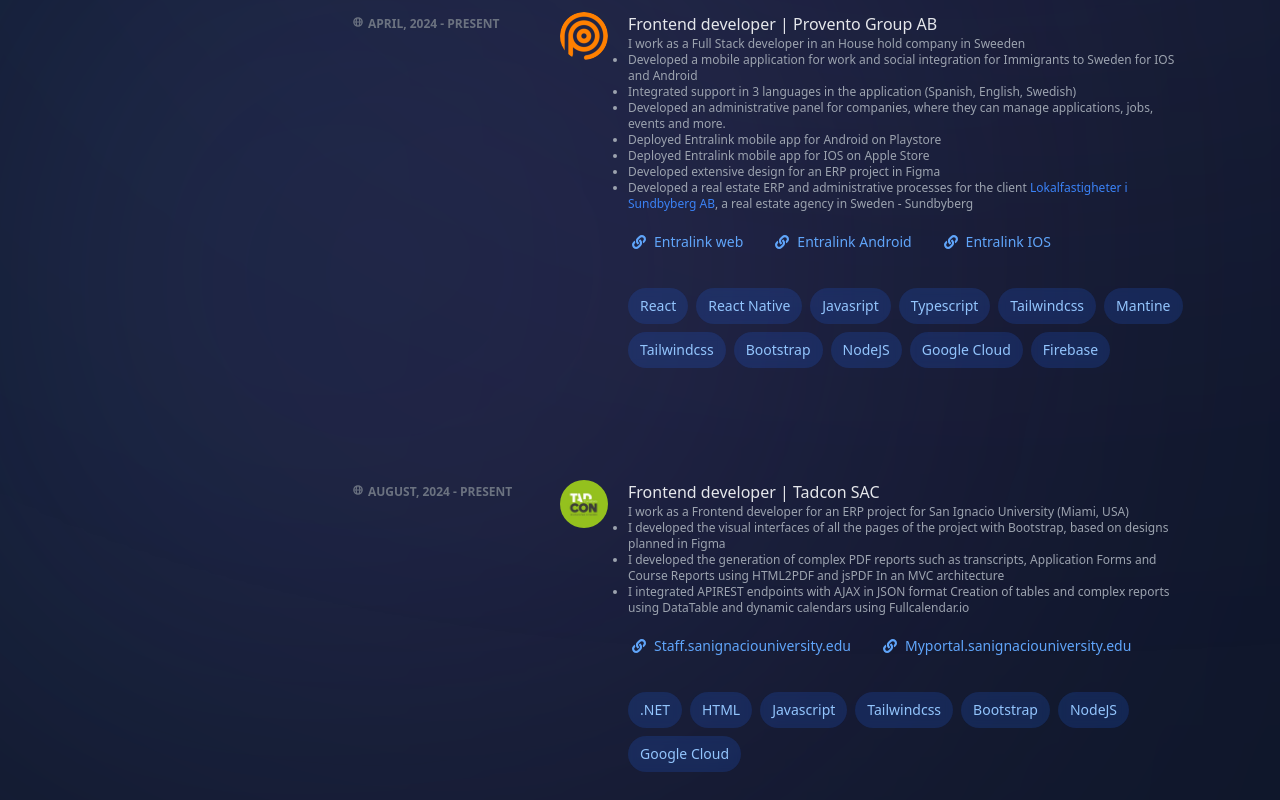
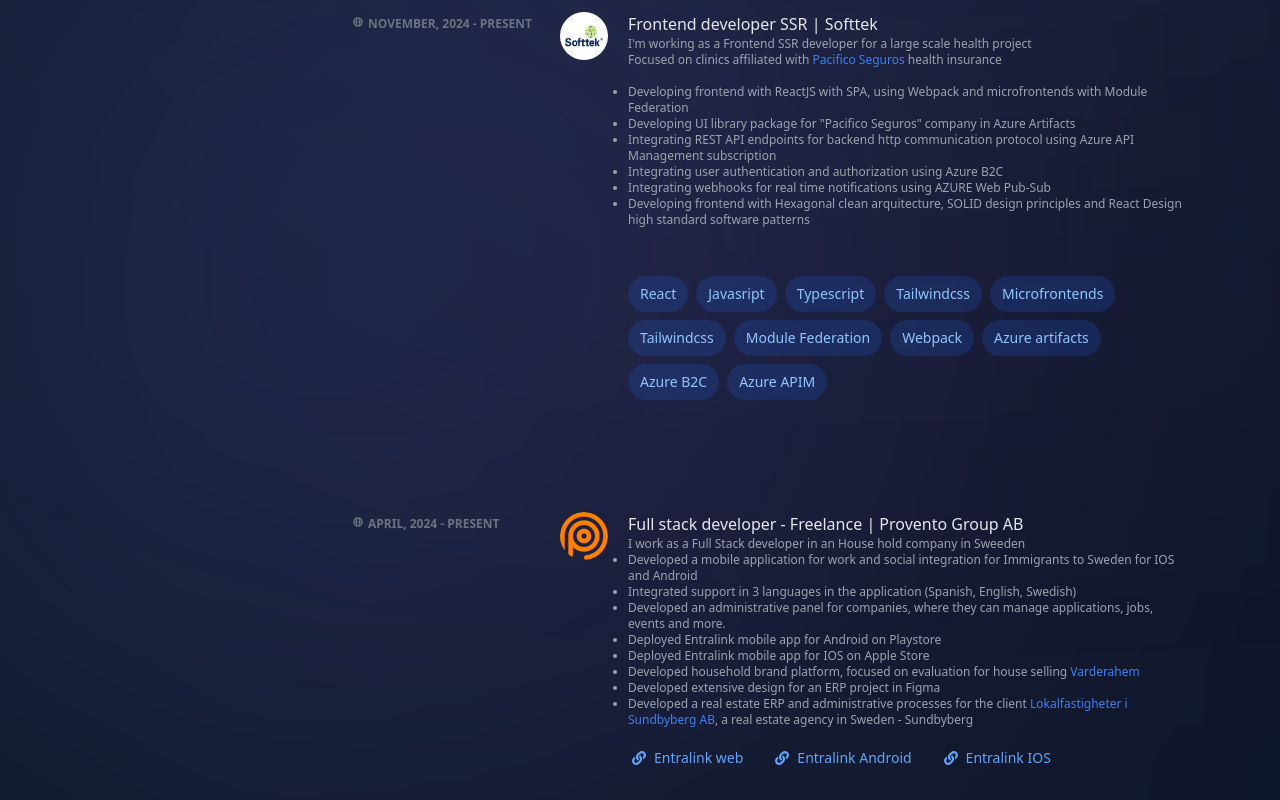
Before and after one commit to GodoyMS/portafolio-nextjs, a Next.js app: page /about in a window 1280 px wide. Shown: the part 2280-3080 px from the top of the page. Built offline with nearby package versions, Linux system fonts and the light colour scheme.

Commit message:
added workexp

```diff
--- a/src/components/WorkExperienceBlock/WorkExperienceBlock.jsx
+++ b/src/components/WorkExperienceBlock/WorkExperienceBlock.jsx
@@ -3,40 +3,118 @@
 import Link from "next/link";
 import React, { useState } from "react";
 import { FaLink } from "react-icons/fa";
+import { v4 as uuidv4 } from "uuid";
 
 const WorkExperienceBlock = () => {
   const info = [
     {
+      id: 8,
+      title: "Softtek",
+      image: "/images/work/softtek.webp",
+      job: "Frontend developer SSR",
+      details: (
+        <p>
+          I'm working as a Frontend SSR developer for a large scale health project
+          <br/>
+          Focused on clinics affiliated with{" "}
+          <a
+            href="https://www.pacifico.com.pe"
+            className=" hover:underline text-blue-500"
+            rel="noopener"
+          >
+            Pacifico Seguros
+          </a> health insurance
+          <ul className="list-disc mt-4">
+            <li>
+              Developing frontend with ReactJS with SPA, using Webpack and microfrontends with Module Federation
+            </li>
+            <li>
+              Developing UI library package for "Pacifico Seguros" company in Azure Artifacts
+            </li>
+
+            <li>
+              Integrating REST API endpoints for backend http communication protocol using Azure API Management subscription
+            </li>
+            <li>
+              Integrating user authentication and authorization using Azure B2C
+            </li>
+            <li>
+              Integrating webhooks for real time notifications using AZURE Web Pub-Sub
+            </li>
+            <li>
+              Developing frontend with Hexagonal clean arquitecture, SOLID design principles and React Design high standard software patterns
+            </li>
+          </ul>
+        </p>
+      ),
+      date: "November, 2024 - Present",
+      url: "https://softtek.com",
+      links: [],
+      skills: [
+        { id: 1, name: "React" },
+        { id: 3, name: "Javasript" },
+        { id: 4, name: "Typescript" },
+        { id: 5, name: "Tailwindcss" },
+        { id: 6, name: "Microfrontends" },
+        { id: 7, name: "Tailwindcss" },
+        { id: 8, name: "Module Federation" },
+        { id: 9, name: "Webpack" },
+        { id: 10, name: "Azure artifacts" },
+        { id: 11, name: "Azure B2C" },
+        { id: 11, name: "Azure APIM" },
+
+      ],
+    },
+    {
       id: 7,
       title: "Provento Group AB",
       image: "/images/work/provento.png",
-      job: "Frontend developer",
+      job: "Full stack developer - Freelance",
       details: (
         <p>
           I work as a Full Stack developer in an House hold company in Sweeden
           <ul className="list-disc">
-          <li>Developed a mobile application for work and social integration for Immigrants to Sweden for IOS and Android
-          </li>
-          <li>Integrated support in 3 languages in the application (Spanish, English, Swedish)
-          </li>
-          <li>Developed an administrative panel for companies, where they can manage applications, jobs, events and more.
+            <li>
+              Developed a mobile application for work and social integration for
+              Immigrants to Sweden for IOS and Android
             </li>
             <li>
-            Deployed Entralink mobile app for Android on Playstore
+              Integrated support in 3 languages in the application (Spanish,
+              English, Swedish)
             </li>
             <li>
-            Deployed Entralink mobile app for IOS on Apple Store
+              Developed an administrative panel for companies, where they can
+              manage applications, jobs, events and more.
             </li>
+            <li>Deployed Entralink mobile app for Android on Playstore</li>
+            <li>Deployed Entralink mobile app for IOS on Apple Store</li>
             <li>
-            Developed extensive design for an ERP project in Figma
+              Developed household brand platform, focused on evaluation for
+              house selling
+              <a
+                href="https://www.varderahem.se/"
+                className=" hover:underline text-blue-500"
+                rel="noopener"
+              >
+                {" "}
+                Varderahem
+              </a>
             </li>
+
+            <li>Developed extensive design for an ERP project in Figma</li>
             <li>
-          Developed a real estate ERP and administrative processes for the client <a  href="https://lokalfastigheter.se" className=" hover:underline text-blue-500" rel="noopener">Lokalfastigheter i Sundbyberg AB</a>, a real
-        estate agency in Sweden - Sundbyberg
-
+              Developed a real estate ERP and administrative processes for the
+              client{" "}
+              <a
+                href="https://lokalfastigheter.se"
+                className=" hover:underline text-blue-500"
+                rel="noopener"
+              >
+                Lokalfastigheter i Sundbyberg AB
+              </a>
+              , a real estate agency in Sweden - Sundbyberg
             </li>
           </ul>
-
         </p>
       ),
       date: "April, 2024 - Present",
@@ -45,18 +123,23 @@
         {
           id: 1,
           name: "Entralink web",
-          link: "https://entralink.se"
+          link: "https://entralink.se",
         },
         {
-          id:2,
-          name:"Entralink Android",
-          link:"https://play.google.com/store/apps/details?id=com.provento.asylum"
-        },{
-          id:3,
-          name:"Entralink IOS",
-          link:"https://apps.apple.com/us/app/entralink/id6502832209?platform=iphone"
-        }
-
+          id: 2,
+          name: "Entralink Android",
+          link: "https://play.google.com/store/apps/details?id=com.provento.asylum",
+        },
+        {
+          id: 3,
+          name: "Entralink IOS",
+          link: "https://apps.apple.com/us/app/entralink/id6502832209?platform=iphone",
+        },
+        {
+          id: 4,
+          name: "Varderahem - Home evaluation broker",
+          link: "https://www.varderahem.se/",
+        },
       ],
       skills: [
         { id: 1, name: "React" },
@@ -70,9 +153,6 @@
         { id: 9, name: "NodeJS" },
         { id: 10, name: "Google Cloud" },
         { id: 11, name: "Firebase" },
-
-
-
       ],
     },
     {
@@ -82,31 +162,39 @@
       job: "Frontend developer",
       details: (
         <p>
-         I work as a Frontend developer for an ERP project for San Ignacio University (Miami, USA)
+          I work as a Frontend developer for an ERP project for San Ignacio
+          University (Miami, USA)
           <ul className="list-disc">
-          <li>I developed the visual interfaces of all the pages of the project with Bootstrap, based on designs planned in Figma</li>
-          <li>I developed the generation of complex PDF reports such as transcripts, Application Forms and Course Reports using
-          HTML2PDF and jsPDF In an MVC architecture</li>
-          <li>I integrated APIREST endpoints with AJAX in JSON format Creation of tables and complex reports using DataTable
-          and dynamic calendars using Fullcalendar.io</li>
+            <li>
+              I developed the visual interfaces of all the pages of the project
+              with Bootstrap, based on designs planned in Figma
+            </li>
+            <li>
+              I developed the generation of complex PDF reports such as
+              transcripts, Application Forms and Course Reports using HTML2PDF
+              and jsPDF In an MVC architecture
+            </li>
+            <li>
+              I integrated APIREST endpoints with AJAX in JSON format Creation
+              of tables and complex reports using DataTable and dynamic
+              calendars using Fullcalendar.io
+            </li>
           </ul>
-
         </p>
       ),
-      date: "August, 2024 - Present",
+      date: "August, 2024 - Nov, 2024",
       url: "https://www.tadcon.com.pe",
       links: [
         {
           id: 1,
           name: "Staff.sanignaciouniversity.edu",
-          link: "https://staff.sanignaciouniversity.edu"
+          link: "https://staff.sanignaciouniversity.edu",
         },
         {
-          id:2,
-          name:"Myportal.sanignaciouniversity.edu",
-          link:"https://myportal.sanignaciouniversity.edu"
-        }
-
+          id: 2,
+          name: "Myportal.sanignaciouniversity.edu",
+          link: "https://myportal.sanignaciouniversity.edu",
+        },
       ],
       skills: [
         { id: 12, name: ".NET" },
@@ -116,8 +204,6 @@
         { id: 25, name: "Bootstrap" },
         { id: 17, name: "NodeJS" },
         { id: 111, name: "Google Cloud" },
-
-
       ],
     },
     {
@@ -127,7 +213,8 @@
       job: "Frontend developer",
       details: (
         <p>
-         Developed the frontend of tech-education web applications platforms, focused on fast learning  and reading.
+          Developed the frontend of tech-education web applications platforms,
+          focused on fast learning and reading.
         </p>
       ),
       date: "Feb, 2024 - August, 2024",
@@ -136,33 +223,33 @@
         {
           id: 1,
           name: "lektorexecutive.softbelt.es",
-          link: "https://lektorexecutive.softbelt.es"
+          link: "https://lektorexecutive.softbelt.es",
         },
         {
-          id:2,
-          name:"Escueladesuperaprendizaje.com",
-          link:"https://escueladesuperaprendizaje.com"
+          id: 2,
+          name: "Escueladesuperaprendizaje.com",
+          link: "https://escueladesuperaprendizaje.com",
         },
         {
-          id:3,
-          name:"Brain-method.softbelt.es",
-          link:"https://brain-method.softbelt.es"
+          id: 3,
+          name: "Brain-method.softbelt.es",
+          link: "https://brain-method.softbelt.es",
         },
         {
-          id:4,
-          name:"cpia.pe",
-          link:"https://cpia.pe"
+          id: 4,
+          name: "cpia.pe",
+          link: "https://cpia.pe",
         },
         {
-          id:5,
-          name:"Lektorkids.com",
-          link:"https://www.lektorkids.com"
-        },{
-          id:6,
-          name:"Lektorhs.com",
-          link:"https://www.lektorhs.com"
-        }
-
+          id: 5,
+          name: "Lektorkids.com",
+          link: "https://www.lektorkids.com",
+        },
+        {
+          id: 6,
+          name: "Lektorhs.com",
+          link: "https://www.lektorhs.com",
+        },
       ],
       skills: [
         { id: 12, name: "React" },
@@ -173,8 +260,7 @@
         { id: 15, name: "Tailwindcss" },
         { id: 25, name: "Bootstrap" },
         { id: 17, name: "NodeJS" },
-        { id: 111, name: "Google Cloud" }
-
+        { id: 111, name: "Google Cloud" },
       ],
     },
     {
@@ -204,10 +290,9 @@
             href={"https://app.pupicat.com/"}
           >
             PupiCat
-          </Link>{" "},
-          as well as an admin dashboard for their owners wich helps them promote
-          and track their sales with partners and clients
-
+          </Link>{" "}
+          , as well as an admin dashboard for their owners wich helps them
+          promote and track their sales with partners and clients
         </p>
       ),
       date: "Setp, 2023 - Feb, 2024",
@@ -222,7 +307,7 @@
           id: 2,
           name: "Pupicat.com",
           link: "https://app.pupicat.com/",
-        }
+        },
       ],
       skills: [
         { id: 12, name: "React" },
@@ -235,8 +320,6 @@
         { id: 110, name: "Strapi" },
         { id: 111, name: "Google Cloud" },
         { id: 112, name: "Firebase" },
-
-
       ],
     },
     {
@@ -404,6 +487,8 @@
 
   const [currentItem, setCurrentItem] = useState("");
 
+  console.log(currentItem);
+
   return (
     <>
       <div className=" p-5 mt-4  max-w-4xl ml-auto rounded-lg relative  ">
@@ -516,7 +601,15 @@
                             : " "
                         }   font-medium text-gray-200`}
                       >
-                        <span className={`${currentItem===e.id ? "text-blue-400" : ""}`}> {e.job}</span> | {e.title}
+                        <span
+                          className={`${
+                            currentItem === e.id ? "text-blue-400" : ""
+                          }`}
+                        >
+                          {" "}
+                          {e.job}
+                        </span>{" "}
+                        | {e.title}
                       </span>
                     </div>
 
```
Also changed, not shown: src/constants/index.js (+4 -4 lines), public/images/work/nymphorialabs.png (added), public/images/work/softtek.webp (added). Lines whose indentation alone changed are shown as unchanged.
